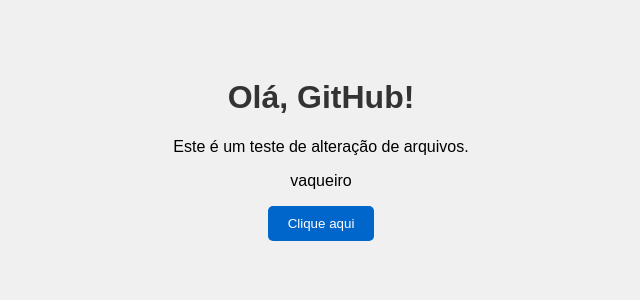
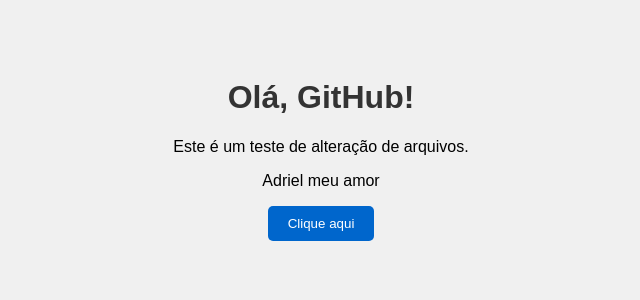
Before and after one commit to driizin/teste, a Flask app: page / in a window 1280 px wide. Shown: the top 300 px of the page, without its empty margins (319-959 px from the left). Run offline with Flask 3, Linux system fonts and the light colour scheme.

Commit message:
alteração na html

```diff
--- a/templates/index.html
+++ b/templates/index.html
@@ -9,7 +9,7 @@
 <body>
   <h1>Olá, GitHub!</h1>
   <p>Este é um teste de alteração de arquivos.</p>
-   <p>vaqueiro</p>
+   <p>Adriel meu amor</p>
   <button onclick="mostrarMensagem()">Clique aqui</button>
   <script src="/static/script.js"></script>
 </body>
```
